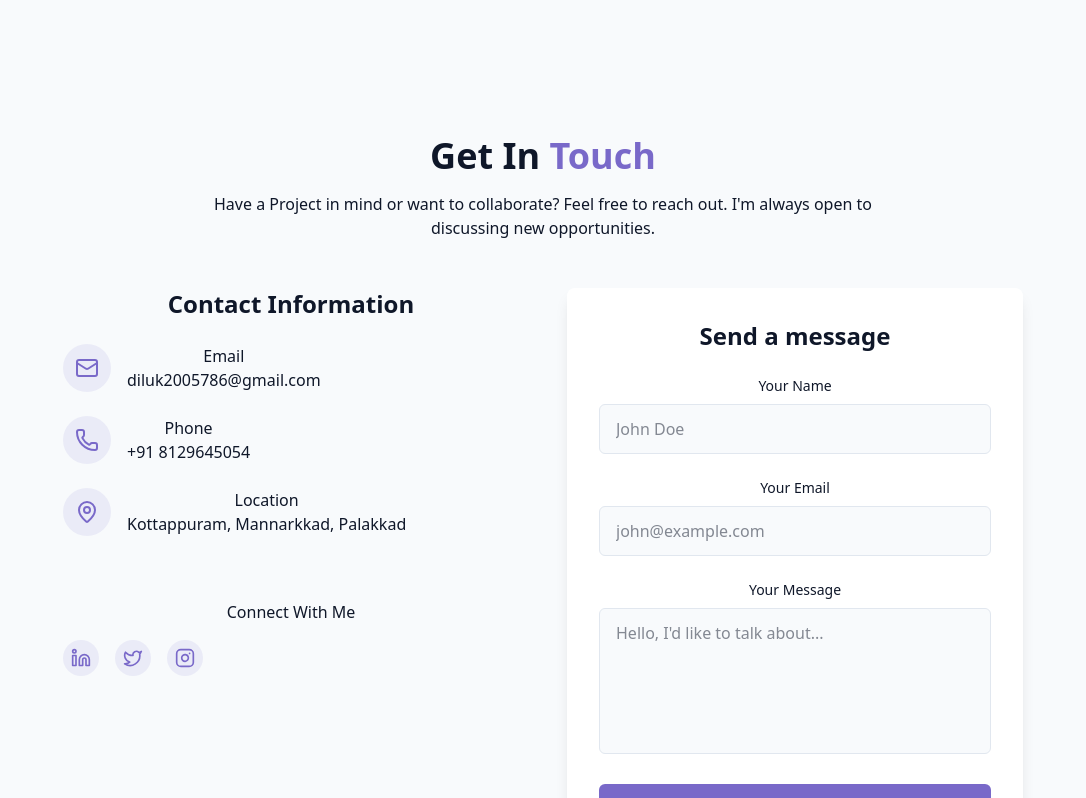
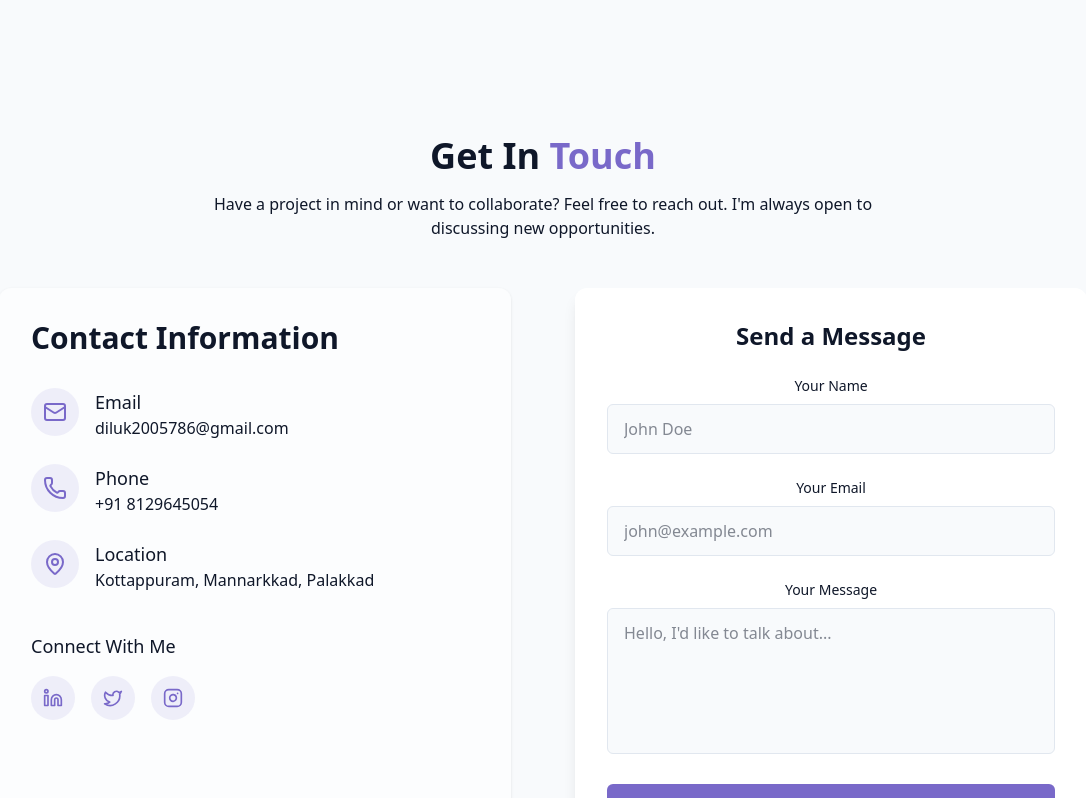
Before and after one commit to Dilshad313/Portfolio, a React (Vite) app in the folder frontend/: page / in a window 1280 px wide. Shown: the part 3240-4038 px from the top of the page, without its empty margins (97-1183 px from the left). Built offline with nearby package versions, Linux system fonts and the light colour scheme.

Commit message:
Fix the contact section

```diff
--- a/frontend/src/components/ContactSection.jsx
+++ b/frontend/src/components/ContactSection.jsx
@@ -1,10 +1,10 @@
 import { Instagram, Linkedin, Mail, MapPin, Phone, Send, Twitter } from 'lucide-react'
 import React, { useState } from 'react'
-import {cn} from '@/lib/utils';
+import { cn } from '@/lib/utils';
 import { useToast } from '@/hooks/use-toast';
 
 const ContactSection = () => {
-    const {toast} = useToast()
+  const { toast } = useToast()
   const [isSubmitting, setIsSubmitting] = useState(false)
   const [formData, setFormData] = useState({
     name: '',
@@ -12,8 +12,7 @@ const ContactSection = () => {
     message: ''
   })
 
-    // Your email where you want to receive messages
-    const YOUR_EMAIL = "diluk2005786@gmail.com" // Replace with your actual email
+  const YOUR_EMAIL = "diluk2005786@gmail.com"
 
   const handleInputChange = (e) => {
     const { name, value } = e.target
@@ -28,8 +27,6 @@ const ContactSection = () => {
     setIsSubmitting(true)
 
     try {
-            // Removed EmailJS attempt as placeholders make it unreliable; directly use mailto fallback for reliability
-            // Fallback: Open default email client
       const subject = encodeURIComponent(`Message from ${formData.name}`)
       const body = encodeURIComponent(
         `Name: ${formData.name}\n` +
@@ -44,7 +41,6 @@ const ContactSection = () => {
         description: "Your default email app will open with the message pre-filled. Please send it manually."
       })
 
-            // Reset form
       setFormData({ name: '', email: '', message: '' })
     } catch (error) {
       console.error('Error preparing email:', error)
@@ -60,79 +56,111 @@ const ContactSection = () => {
 
   return (
     <section id='contact' className='py-24 px-4 relative bg-secondary/30'>
-            <div className='container mx-auto max-w-5xl'>
+      <div className='container mx-auto max-w-6xl'>
+        {/* Section Title */}
         <h2 className='text-3xl md:text-4xl font-bold mb-4 text-center'>
           Get In <span className='text-primary'>Touch</span>
         </h2>
-
         <p className='text-center text-muted-foreground mb-12 max-w-2xl mx-auto'>
-                    Have a Project in mind or want to collaborate? Feel free to reach out.
+          Have a project in mind or want to collaborate? Feel free to reach out.
           I'm always open to discussing new opportunities.
         </p>
 
-                <div className='grid grid-cols-1 md:grid-cols-2 gap-12'>
-                    <div className='space-y-8'>
-                        <h3 className='text-2xl font-semibold mb-6'>Contact Information</h3>
+        {/* Grid Layout */}
+        <div className='grid grid-cols-1 md:grid-cols-2 gap-10 md:gap-16'>
+          {/* Left Column - Contact Info */}
+          <div className="bg-card/50 p-8 rounded-xl shadow-sm">
+            <h3 className="text-2xl md:text-3xl font-semibold mb-8 text-center md:text-left">
+              Contact Information
+            </h3>
 
-                        <div className='space-y-6'>
-                            <div className='flex items-start space-x-4'>
-                                <div className='p-3 rounded-full bg-primary/10'>
-                                    <Mail className='h-6 w-6 text-primary'/>
+            <div className="space-y-6">
+              {/* Email */}
+              <div className="flex items-start space-x-4">
+                <div className="p-3 rounded-full bg-primary/10 flex items-center justify-center shrink-0">
+                  <Mail className="h-6 w-6 text-primary" />
                 </div>
                 <div>
-                                    <h4 className='font-medium'>Email</h4>
-                                    <a href="mailto:diluk2005786@gmail.com" className='text-muted-foreground hover:text-primary transition-colors'>
-                                        diluk2005786@gmail.com
+                  <h4 className="font-medium text-lg text-left">Email</h4>
+                  <a
+                    href={`mailto:${YOUR_EMAIL}`}
+                    className="text-muted-foreground hover:text-primary transition-colors break-words"
+                  >
+                    {YOUR_EMAIL}
                   </a>
                 </div>
               </div>
 
-                            <div className='flex items-start space-x-4'>
-                                <div className='p-3 rounded-full bg-primary/10'>
-                                    <Phone className='h-6 w-6 text-primary'/>
+              {/* Phone */}
+              <div className="flex items-start space-x-4">
+                <div className="p-3 rounded-full bg-primary/10 flex items-center justify-center shrink-0">
+                  <Phone className="h-6 w-6 text-primary" />
                 </div>
                 <div>
-                                    <h4 className='font-medium'>Phone</h4>
-                                    <a href="tel:+918129645054" className='text-muted-foreground hover:text-primary transition-colors'>
-                                        +91 8129645054 {/* Fixed phone number consistency */}
+                  <h4 className="font-medium text-lg text-left">Phone</h4>
+                  <a
+                    href="tel:+918129645054"
+                    className="text-muted-foreground hover:text-primary transition-colors"
+                  >
+                    +91 8129645054
                   </a>
                 </div>
               </div>
 
-                            <div className='flex items-start space-x-4'>
-                                <div className='p-3 rounded-full bg-primary/10'>
-                                    <MapPin className='h-6 w-6 text-primary'/>
+              {/* Location */}
+              <div className="flex items-start space-x-4">
+                <div className="p-3 rounded-full bg-primary/10 flex items-center justify-center shrink-0">
+                  <MapPin className="h-6 w-6 text-primary" />
                 </div>
                 <div>
-                                    <h4 className='font-medium'>Location</h4>
-                                    <span className='text-muted-foreground'>
+                  <h4 className="font-medium text-lg text-left">Location</h4>
+                  <span className="text-muted-foreground">
                     Kottappuram, Mannarkkad, Palakkad
                   </span>
                 </div>
               </div>
             </div>
 
-                        <div className='pt-8'>
-                            <h4 className='font-medium mb-4'>Connect With Me</h4>
-                            <div className='flex space-x-4'>
-                                <a href="https://www.linkedin.com/in/dilshad-k-66a9a5321/" target='_blank' rel="noopener noreferrer" className="p-2 rounded-full bg-primary/10 hover:bg-primary/20 transition-colors">
+            {/* Social Links */}
+            <div className="pt-10">
+              <h4 className="font-medium mb-4 text-lg text-center md:text-left">
+                Connect With Me
+              </h4>
+              <div className="flex justify-center md:justify-start space-x-4">
+                <a
+                  href="https://www.linkedin.com/in/dilshad-k-66a9a5321/"
+                  target="_blank"
+                  rel="noopener noreferrer"
+                  className="p-3 rounded-full bg-primary/10 hover:bg-primary/20 transition-colors"
+                >
                   <Linkedin className="h-5 w-5 text-primary" />
                 </a>
-                                <a href="https://twitter.com/your_twitter" target='_blank' rel="noopener noreferrer" className="p-2 rounded-full bg-primary/10 hover:bg-primary/20 transition-colors">
+                <a
+                  href="https://twitter.com/your_twitter"
+                  target="_blank"
+                  rel="noopener noreferrer"
+                  className="p-3 rounded-full bg-primary/10 hover:bg-primary/20 transition-colors"
+                >
                   <Twitter className="h-5 w-5 text-primary" />
                 </a>
-                                <a href="https://www.instagram.com/dilshad_mkd_3048/" target='_blank' rel="noopener noreferrer" className="p-2 rounded-full bg-primary/10 hover:bg-primary/20 transition-colors">
+                <a
+                  href="https://www.instagram.com/dilshad_mkd_3048/"
+                  target="_blank"
+                  rel="noopener noreferrer"
+                  className="p-3 rounded-full bg-primary/10 hover:bg-primary/20 transition-colors"
+                >
                   <Instagram className="h-5 w-5 text-primary" />
                 </a>
-                                {/* Removed Twitch as link was invalid */}
               </div>
             </div>
           </div>
 
-                    <div className='bg-card p-8 rounded-lg shadow-lg'>
-                        <h3 className='text-2xl font-semibold mb-6'>Send a message</h3>
+          {/* Right Column - Contact Form */}
+          <div className='bg-card p-8 rounded-xl shadow-lg'>
+            <h3 className='text-2xl font-semibold mb-6'>Send a Message</h3>
 
             <form onSubmit={handleSubmit} className='space-y-6'>
+              {/* Name */}
               <div>
                 <label htmlFor="name" className='block text-sm font-medium mb-2'>Your Name</label>
                 <input
@@ -147,6 +175,7 @@ const ContactSection = () => {
                 />
               </div>
 
+              {/* Email */}
               <div>
                 <label htmlFor="email" className='block text-sm font-medium mb-2'>Your Email</label>
                 <input
@@ -161,6 +190,7 @@ const ContactSection = () => {
                 />
               </div>
 
+              {/* Message */}
               <div>
                 <label htmlFor="message" className='block text-sm font-medium mb-2'>Your Message</label>
                 <textarea
@@ -175,6 +205,7 @@ const ContactSection = () => {
                 />
               </div>
 
+              {/* Submit */}
               <button
                 disabled={isSubmitting}
                 type='submit'
@@ -183,7 +214,7 @@ const ContactSection = () => {
                 )}
               >
                 {isSubmitting ? "Preparing..." : "Send Message"}
-                                <Send size={16}/>
+                <Send size={16} />
               </button>
             </form>
           </div>
```
Lines whose indentation alone changed are shown as unchanged.
